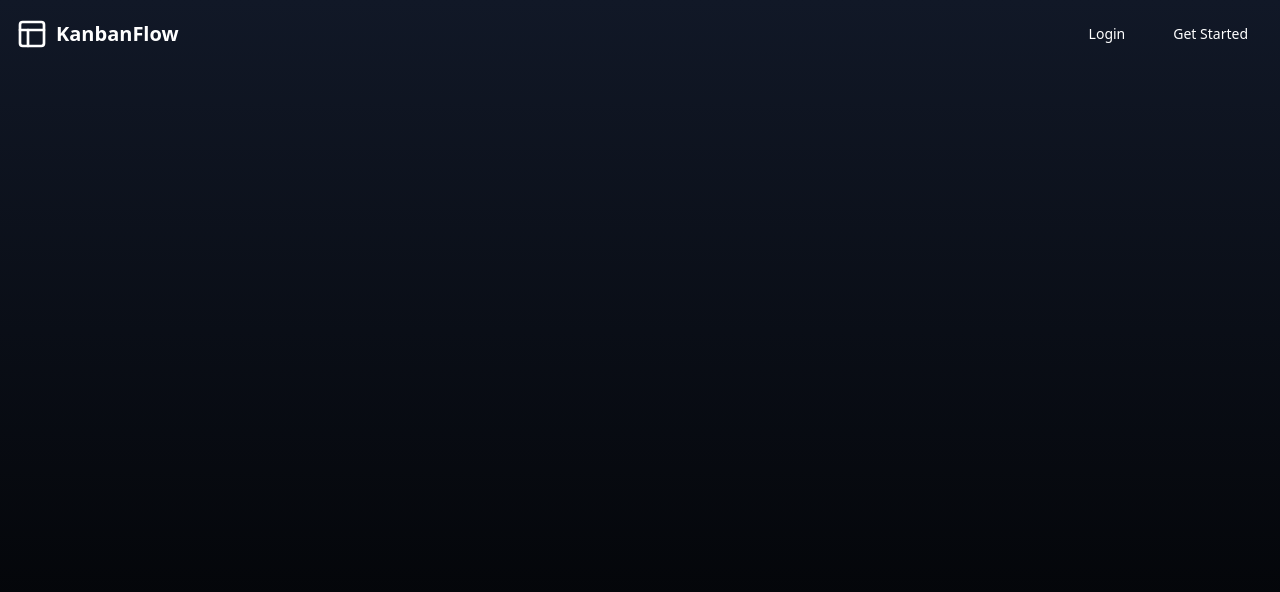
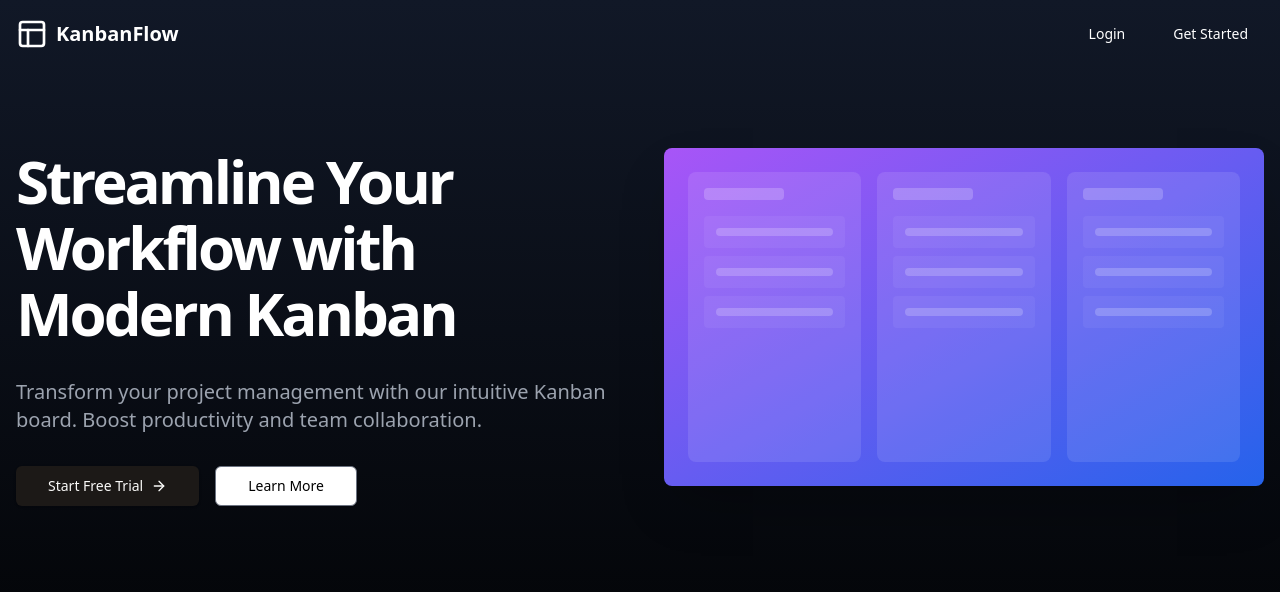
Before and after one commit to MatPeretti/Kanban-Board, a React (Vite) app: page / in a window 1280 px wide. Shown: the top 592 px of the page. Built offline with nearby package versions, Linux system fonts and the light colour scheme.

Commit message:
feat: hero component implemented and integrate with home

```diff
--- a/src/App.tsx
+++ b/src/App.tsx
@@ -1,10 +1,11 @@
-import './App.css';
 import Header from './components/layout/Header';
+import Home from './components/home/Home';
 
 function App() {
     return (
         <div className='flex min-h-screen flex-col bg-gradient-to-b from-gray-900 to-black text-white'>
             <Header />
+            <Home />
         </div>
     );
 }
--- /dev/null
+++ b/src/components/home/Hero.tsx
@@ -0,0 +1,83 @@
+import { ArrowRight } from 'lucide-react';
+import { Button } from '../ui/button';
+import { motion } from 'framer-motion';
+
+function Hero() {
+    return (
+        <main className='container mx-auto flex-1 px-4'>
+            <div className='my-20 grid gap-12 md:grid-cols-2 md:gap-8 lg:gap-12'>
+                <motion.div
+                    className='flex flex-col justify-center space-y-8'
+                    initial={{ opacity: 0, y: 20 }}
+                    animate={{ opacity: 1, y: 0 }}
+                    transition={{ duration: 0.7 }}
+                >
+                    <motion.h1
+                        className='text-4xl font-bold leading-tight tracking-tighter md:text-5xl lg:text-6xl lg:leading-[1.1]'
+                        initial={{ opacity: 0, y: 20 }}
+                        animate={{ opacity: 1, y: 0 }}
+                        transition={{ duration: 0.7 }}
+                    >
+                        Streamline Your Workflow with Modern Kanban
+                    </motion.h1>
+
+                    <motion.p
+                        className='text-xl text-gray-400'
+                        initial={{ opacity: 0, y: 20 }}
+                        animate={{ opacity: 1, y: 0 }}
+                        transition={{ duration: 0.5, delay: 0.2 }}
+                    >
+                        Transform your project management with our intuitive
+                        Kanban board. Boost productivity and team collaboration.
+                    </motion.p>
+
+                    <div className='flex flex-col gap-4 sm:flex-row'>
+                        <Button size='lg' className='gap-2 group'>
+                            Start Free Trial
+                            <ArrowRight className='h-5 w-5 transform transition-transform group-hover:translate-x-2' />
+                        </Button>
+                        <Button
+                            size='lg'
+                            variant='outline'
+                            className={
+                                'gap-2 group text-black border-gray-500 bg-white hover:bg-gray-400 hover:border-gray-400 transition-all duration-300 ease-in-out'
+                            }
+                        >
+                            Learn More
+                        </Button>
+                    </div>
+                </motion.div>
+
+                <motion.div
+                    className='relative'
+                    initial={{ opacity: 0 }}
+                    animate={{ opacity: 1 }}
+                    transition={{ duration: 0.5, delay: 0.2 }}
+                >
+                    <div className='aspect-video overflow-hidden rounded-lg bg-gradient-to-br from-purple-500 to-blue-600 shadow-2xl'>
+                        <div className='grid h-full grid-cols-3 gap-4 p-6'>
+                            {Array.from({ length: 3 }).map((_, i) => (
+                                <div
+                                    key={i}
+                                    className='rounded-lg bg-white/10 p-4'
+                                >
+                                    <div className='mb-4 h-3 w-20 rounded bg-white/20' />
+                                    {Array.from({ length: 3 }).map((_, j) => (
+                                        <div
+                                            key={j}
+                                            className='mb-2 rounded bg-white/5 p-3'
+                                        >
+                                            <div className='h-2 w-full rounded bg-white/20' />
+                                        </div>
+                                    ))}
+                                </div>
+                            ))}
+                        </div>
+                    </div>
+                </motion.div>
+            </div>
+        </main>
+    );
+}
+
+export default Hero;
--- /dev/null
+++ b/src/components/home/Home.tsx
@@ -0,0 +1,7 @@
+import Hero from './Hero';
+
+function Home() {
+    return <Hero />;
+}
+
+export default Home;
```
Also changed, not shown: src/App.css (deleted).
